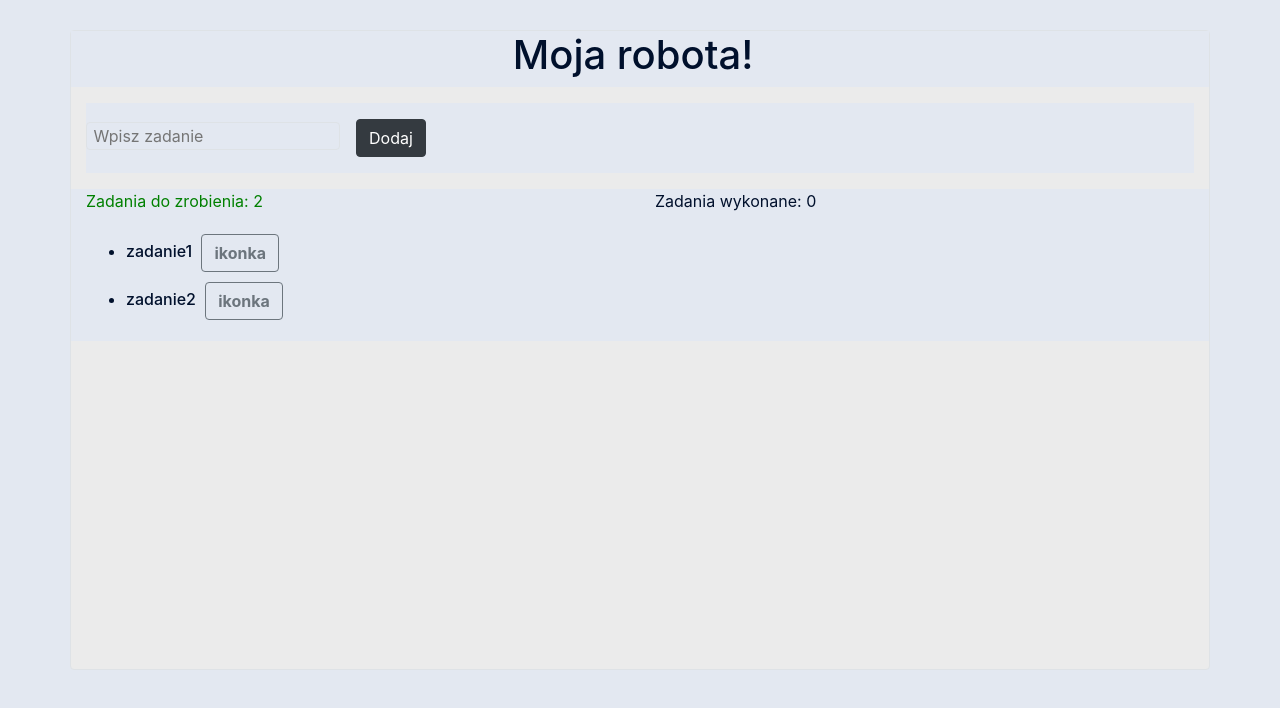
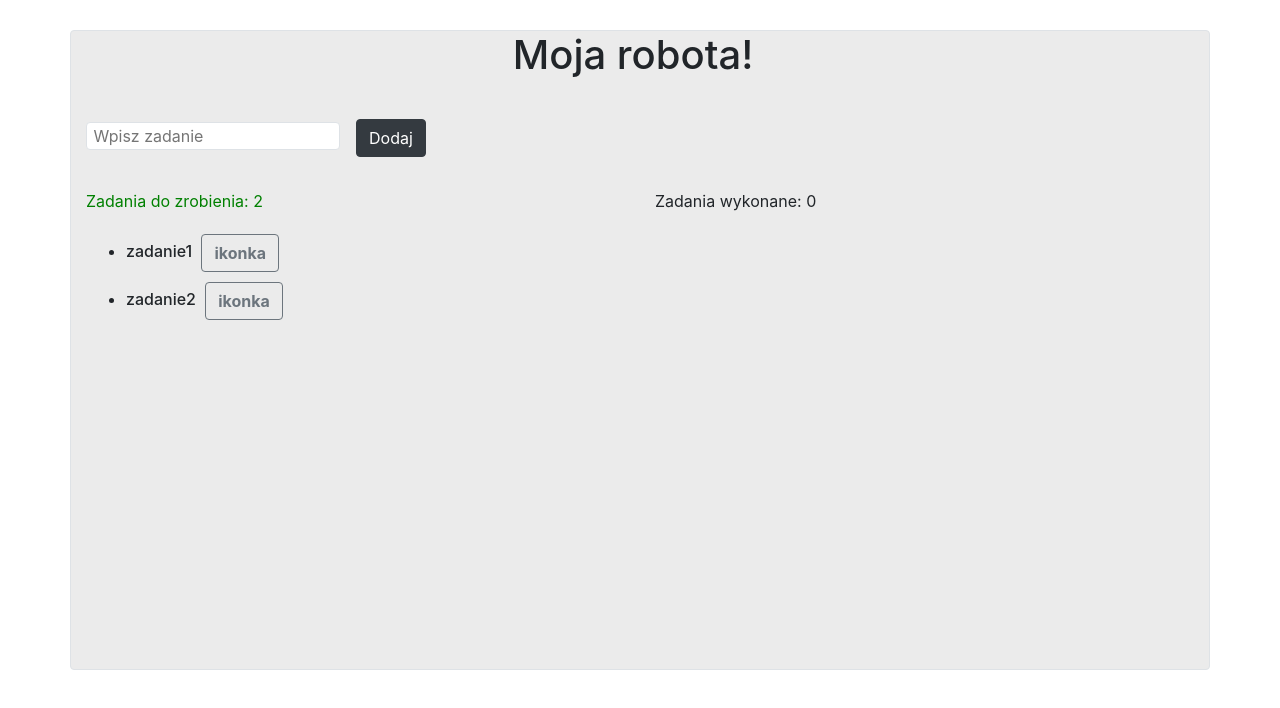
Before and after one commit to cashnalot/angular-todo, an Angular app: page / in a window 1280 px wide. Shown: the top 708 px of the page. Built offline with nearby package versions, Linux system fonts and the light colour scheme.

Commit message:
pozbyłem się globalnego scss

```diff
--- a/src/styles.scss
+++ b/src/styles.scss
@@ -1,10 +1,3 @@
 /* You can add global styles to this file, and also import other style files */
 @import '../node_modules/bootstrap/dist/css/bootstrap.min.css';
 @import '../node_modules/bootstrap/scss/bootstrap';
-
-
-
-*{
-  background-color: #E3E8F1;
-  color:rgb(0, 16, 44);
-}
```
